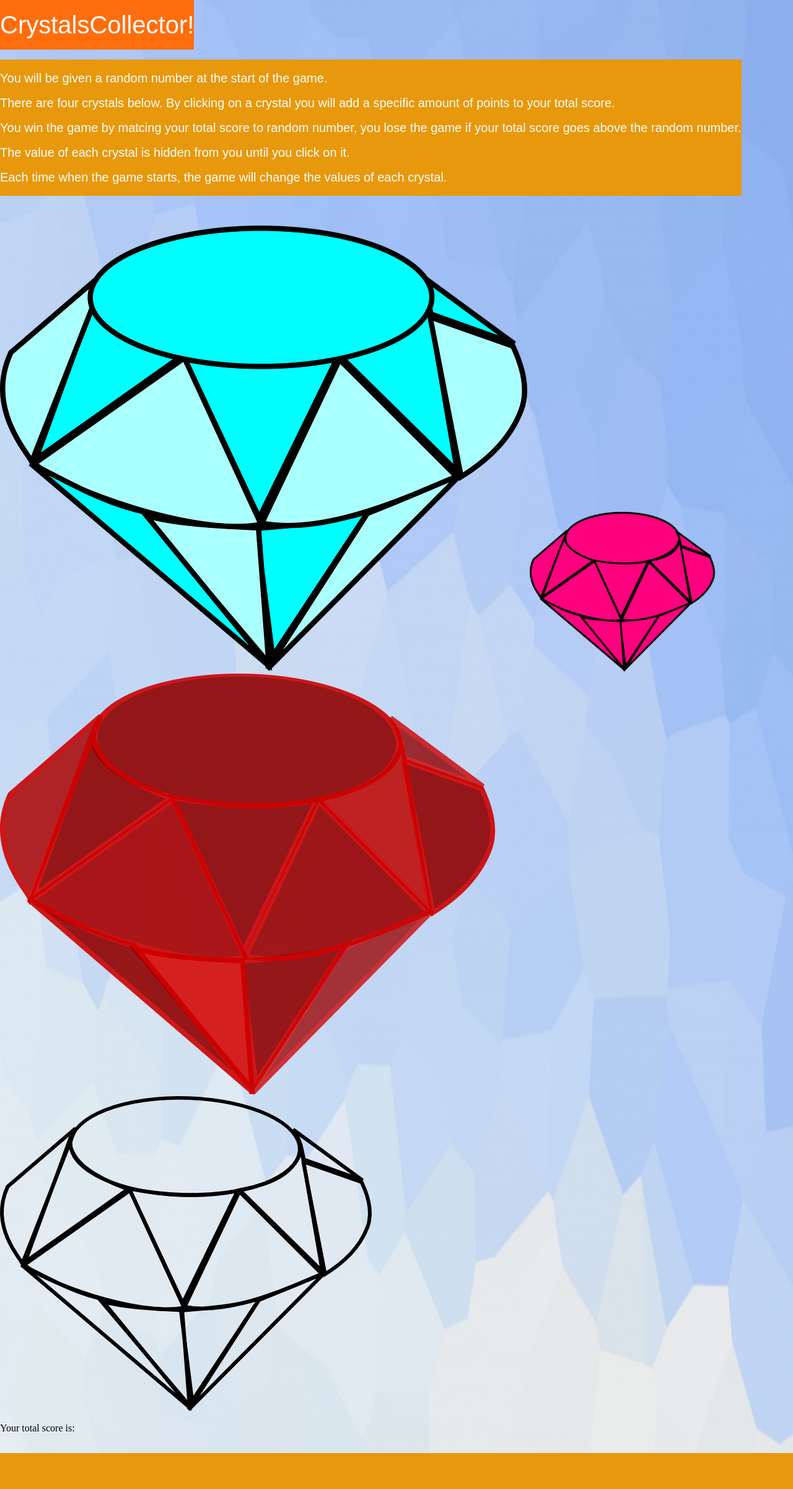
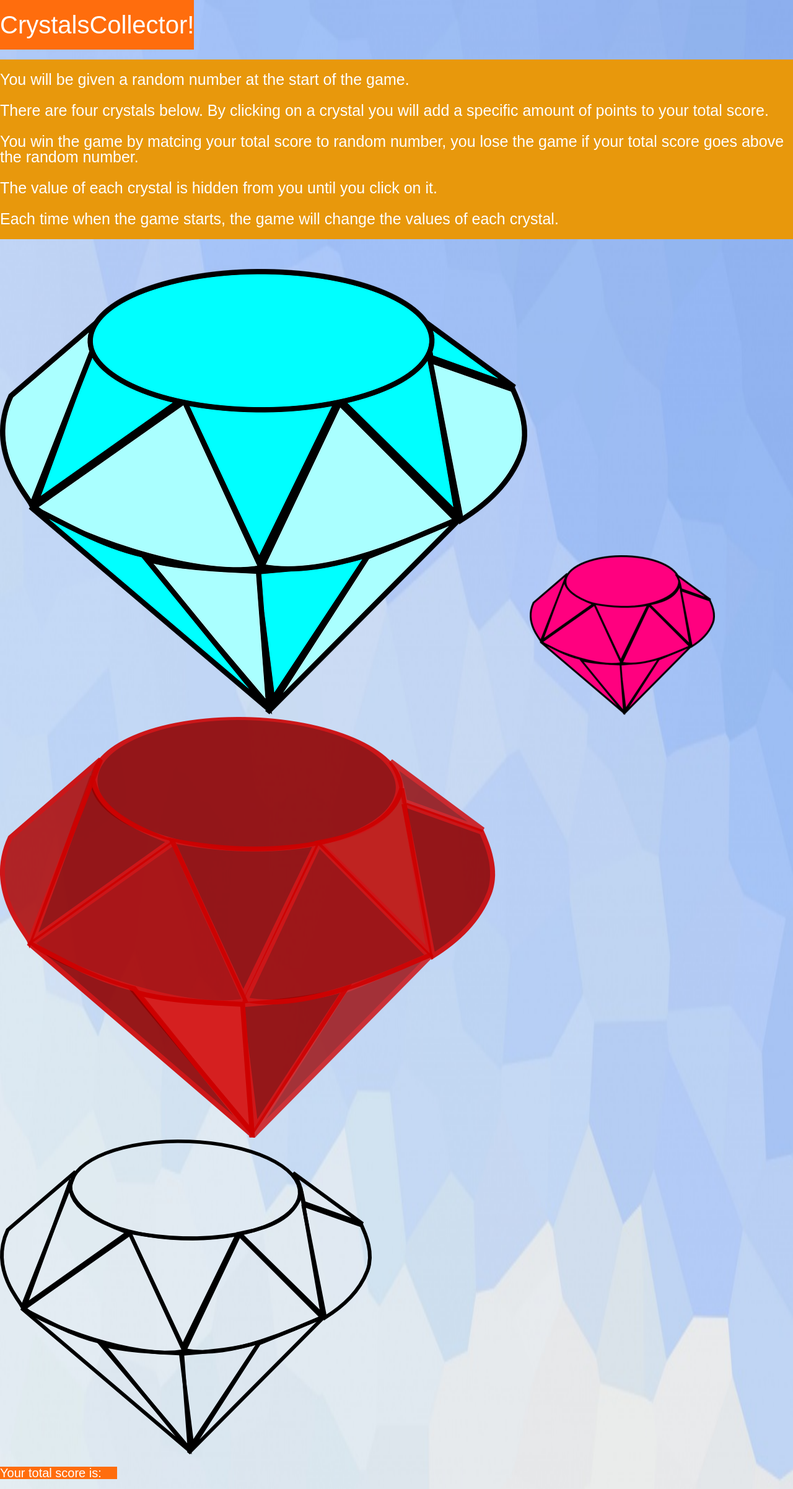
Before and after one commit to mike092235/week-4-game, a PHP site: page / in a window 1280 px wide. Shown: the whole page at 62% size. Before the commit the page ends 2345 px from the top, so only its background shows below. Run offline with PHP 8.4, Linux system fonts and the light colour scheme; some libraries are stand-ins or nearby versions.

Commit message:
crystalgame

```diff
--- a/assets/css/style.css
+++ b/assets/css/style.css
@@ -15,7 +15,7 @@
 }
 
 #instruct {
-  font-size: 20px;
+  font-size: 25px;
   font-family: arial, sans-serif;
   background-color: #E8980C;
   display: inline-block;
@@ -23,3 +23,12 @@
   padding-bottom: 20px;
   color: #ffffff;
 }
+
+#total-score {
+  font-size: 20px;
+  font-family: arial, sans-serif;
+  background-color: #FF6D0D;
+  display: inline-block;
+  padding-right: 25px;
+  color: #ffffff;
+}
--- a/index.html
+++ b/index.html
@@ -37,7 +37,7 @@
     <img src="assets/images/white-gem.png" alt="white-gem">
   </div>
   <br>
-  <div>
+  <div id="total-score">
   <p>Your total score is: </p>
   </div>
   <br><br>
```
